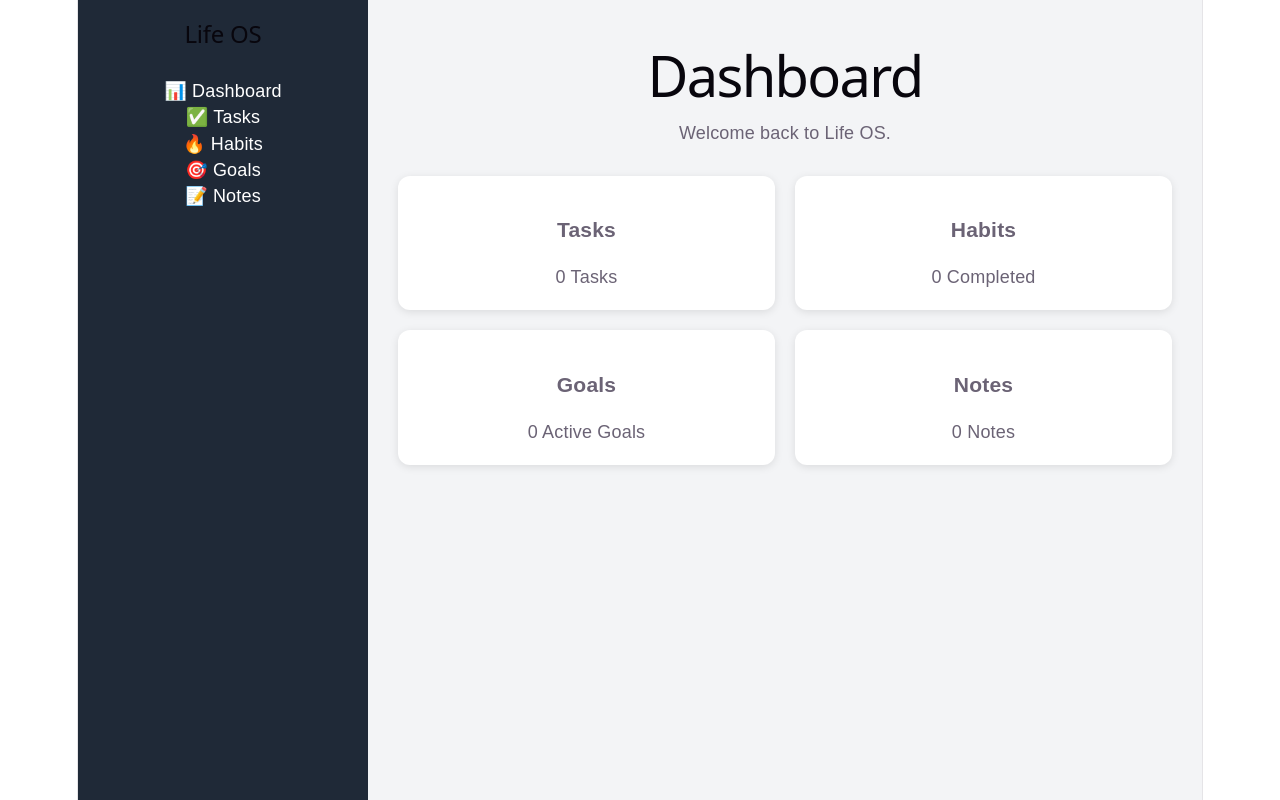
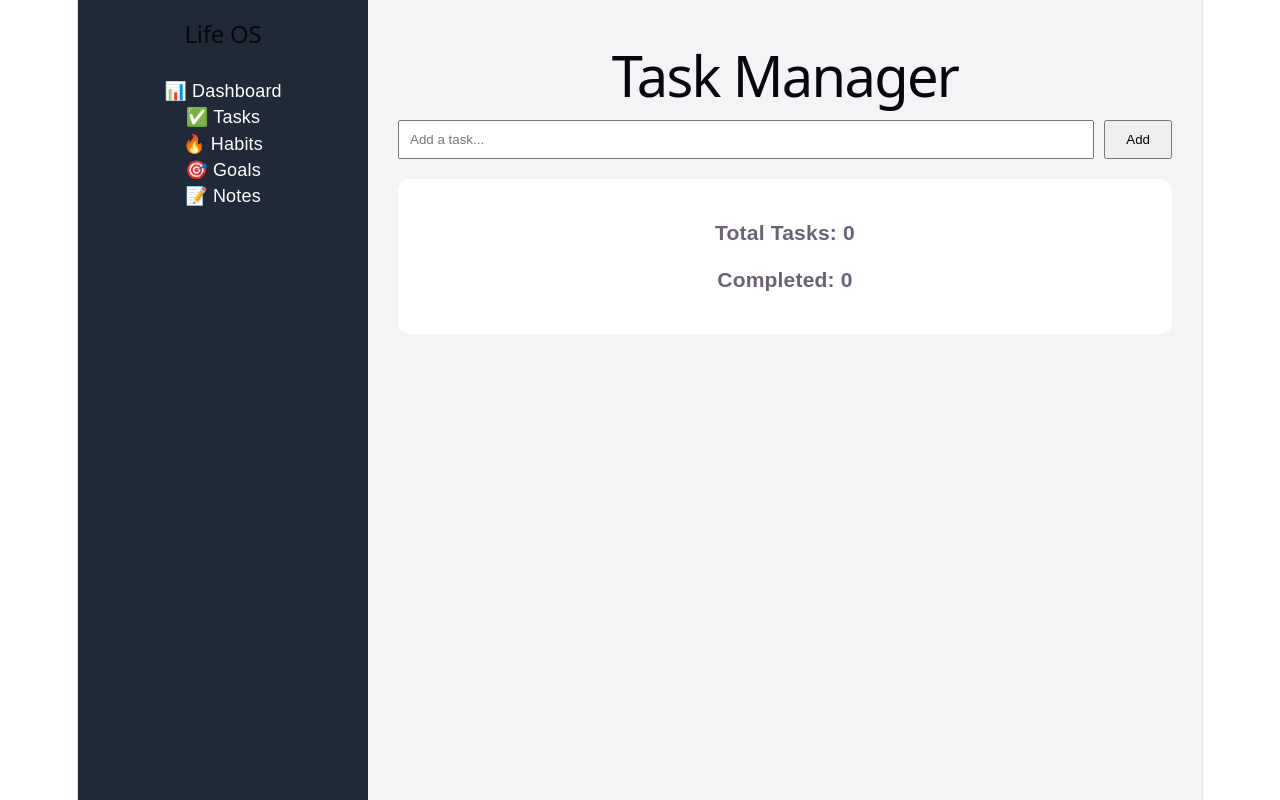
Before and after one commit to akshadhas01/life-os, a React (Vite) app: page / in a window 1280 px wide. Built offline with nearby package versions, Linux system fonts and the light colour scheme.

Commit message:
Implement persistent task management system with local storage

```diff
--- a/src/App.jsx
+++ b/src/App.jsx
@@ -1,17 +1,67 @@
+import { useEffect, useState } from "react";
+
 function App() {
+  const [tasks, setTasks] = useState([]);
+  const [input, setInput] = useState("");
+
+  useEffect(() => {
+    const savedTasks = localStorage.getItem("lifeos-tasks");
+
+    if (savedTasks) {
+      setTasks(JSON.parse(savedTasks));
+    }
+  }, []);
+
+  useEffect(() => {
+    localStorage.setItem("lifeos-tasks", JSON.stringify(tasks));
+  }, [tasks]);
+
+  const addTask = () => {
+    if (!input.trim()) return;
+
+    setTasks([
+      ...tasks,
+      {
+        id: Date.now(),
+        text: input,
+        completed: false,
+      },
+    ]);
+
+    setInput("");
+  };
+
+  const toggleTask = (id) => {
+    setTasks(
+      tasks.map((task) =>
+        task.id === id
+          ? { ...task, completed: !task.completed }
+          : task
+      )
+    );
+  };
+
+  const deleteTask = (id) => {
+    setTasks(tasks.filter((task) => task.id !== id));
+  };
+
+  const completedTasks = tasks.filter(
+    (task) => task.completed
+  ).length;
+
   return (
     <div
       style={{
         display: "flex",
         height: "100vh",
-        fontFamily: "Arial, sans-serif",
+        fontFamily: "Arial",
       }}
     >
       {/* Sidebar */}
       <div
         style={{
           width: "250px",
-          backgroundColor: "#1f2937",
+          background: "#1f2937",
           color: "white",
           padding: "20px",
         }}
@@ -27,55 +77,100 @@ function App() {
         </div>
       </div>
 
-      {/* Main Content */}
+      {/* Main Area */}
       <div
         style={{
           flex: 1,
           padding: "30px",
-          backgroundColor: "#f3f4f6",
+          background: "#f3f4f6",
         }}
       >
-        <h1>Dashboard</h1>
-        <p>Welcome back to Life OS.</p>
+        <h1>Task Manager</h1>
 
         <div
           style={{
-            display: "grid",
-            gridTemplateColumns: "repeat(2, 1fr)",
-            gap: "20px",
-            marginTop: "30px",
+            display: "flex",
+            gap: "10px",
+            marginTop: "20px",
           }}
         >
-          <div style={cardStyle}>
-            <h3>Tasks</h3>
-            <p>0 Tasks</p>
-          </div>
+          <input
+            value={input}
+            onChange={(e) => setInput(e.target.value)}
+            placeholder="Add a task..."
+            style={{
+              padding: "10px",
+              flex: 1,
+            }}
+          />
 
-          <div style={cardStyle}>
-            <h3>Habits</h3>
-            <p>0 Completed</p>
-          </div>
+          <button
+            onClick={addTask}
+            style={{
+              padding: "10px 20px",
+              cursor: "pointer",
+            }}
+          >
+            Add
+          </button>
+        </div>
 
-          <div style={cardStyle}>
-            <h3>Goals</h3>
-            <p>0 Active Goals</p>
-          </div>
+        <div
+          style={{
+            marginTop: "20px",
+            background: "white",
+            padding: "20px",
+            borderRadius: "12px",
+          }}
+        >
+          <h3>Total Tasks: {tasks.length}</h3>
+          <h3>Completed: {completedTasks}</h3>
+        </div>
 
-          <div style={cardStyle}>
-            <h3>Notes</h3>
-            <p>0 Notes</p>
-          </div>
+        <div style={{ marginTop: "20px" }}>
+          {tasks.map((task) => (
+            <div
+              key={task.id}
+              style={{
+                background: "white",
+                padding: "15px",
+                marginBottom: "10px",
+                borderRadius: "10px",
+                display: "flex",
+                justifyContent: "space-between",
+                alignItems: "center",
+              }}
+            >
+              <div>
+                <input
+                  type="checkbox"
+                  checked={task.completed}
+                  onChange={() => toggleTask(task.id)}
+                />
+
+                <span
+                  style={{
+                    marginLeft: "10px",
+                    textDecoration: task.completed
+                      ? "line-through"
+                      : "none",
+                  }}
+                >
+                  {task.text}
+                </span>
+              </div>
+
+              <button
+                onClick={() => deleteTask(task.id)}
+              >
+                Delete
+              </button>
+            </div>
+          ))}
         </div>
       </div>
     </div>
   );
 }
 
-const cardStyle = {
-  background: "white",
-  padding: "20px",
-  borderRadius: "12px",
-  boxShadow: "0 2px 8px rgba(0,0,0,0.1)",
-};
-
 export default App;
```
